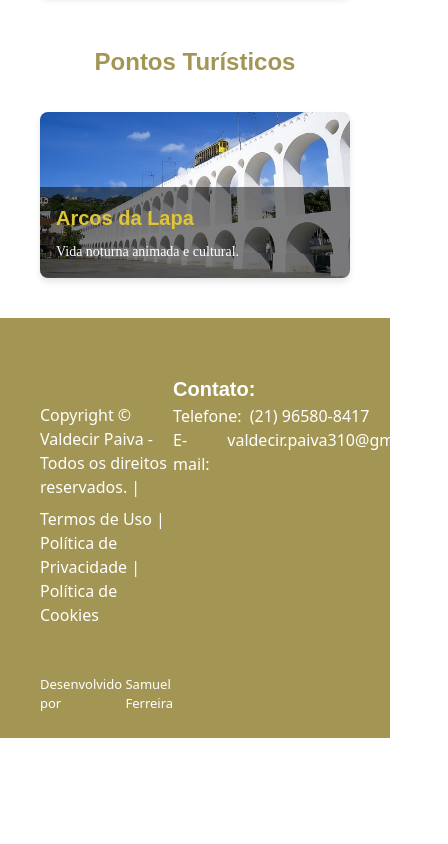
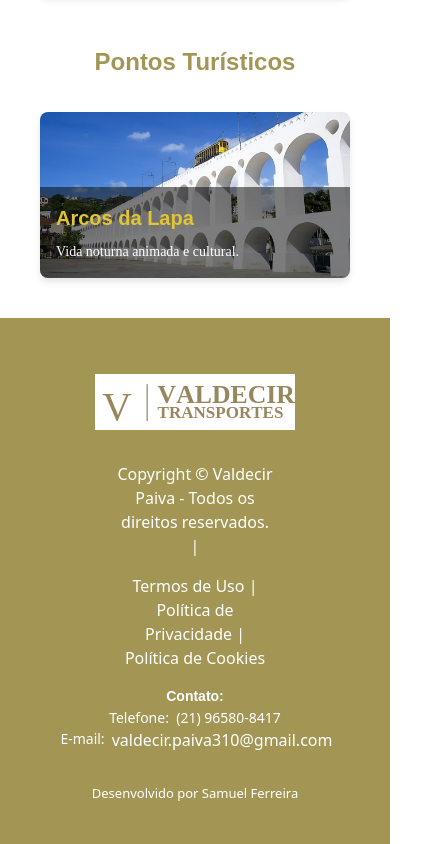
Before and after one commit to samuelfsilva/projeto-site-transportadora, a Next.js app: page / in a window 390 px wide. Shown: the part 2712-3556 px from the top of the page, 448 px wide, since content can reach past the window. Before the commit the page ends 3450 px from the top, so only its background shows below. Built offline with nearby package versions, Linux system fonts and the light colour scheme; a web font is replaced by a local one.

Commit message:
adicionar seção de desenvolvedor no rodapé com estilos responsivos e ajustes de layout para mobile

```diff
--- a/src/components/footer/index.tsx
+++ b/src/components/footer/index.tsx
@@ -71,6 +71,15 @@ const Footer: React.FC = () => {
               </a>
             </div>
           </div>
+          <div className="footer-developer-mobile">
+            <p>Desenvolvido por </p>&nbsp;
+            <a
+              href="mailto:samuel.ferreira.ti@gmail.com"
+              className="footer-link"
+            >
+              Samuel Ferreira
+            </a>
+          </div>
         </div>
       </footer>
     </>
--- a/src/components/footer/styles.css
+++ b/src/components/footer/styles.css
@@ -1,12 +1,8 @@
-
 /* Rodapé */
 .footer {
   background-color: #a39655;
   color: #ffffff;
-  padding-top: 2.5rem;
-  padding-right: 2.5rem;
-  padding-bottom: 1.5rem;
-  padding-left: 2.5rem;
+  padding: 2.5rem;
 }
 
 /* Centro do rodapé */
@@ -44,6 +40,10 @@
   transition: color 0.3s;
 }
 
+.footer-link:hover {
+  color: #d1d5db;
+}
+
 /* Centro do rodapé */
 .footer-center {
   display: flex;
@@ -52,11 +52,17 @@
 }
 
 /* Desenvolvedor no rodapé */
+.footer-developer-mobile {
+  display: none;
+}
 .footer-developer {
-  margin-top: 3rem;
+  margin-top: 2rem;
   font-size: 13px;
   display: flex;
   flex-direction: row;
+  justify-content: center;
+  text-align: center;
+  width: 100%;
 }
 
 /* Contato no rodapé */
@@ -86,3 +92,68 @@
 .footer-email p {
   width: 50px;
 }
+
+/* Media Queries para dispositivos móveis */
+@media (max-width: 768px) {
+  /* Ajusta o contêiner do rodapé para empilhar os elementos */
+  .footer-container {
+    flex-direction: column;
+    align-items: center;
+    text-align: center;
+  }
+
+  /* Ajusta o tamanho da logo no rodapé */
+  .footer-logo img {
+    width: 200px;
+    margin-bottom: 1rem;
+  }
+
+  /* Ajusta o texto no rodapé */
+  .footer-text {
+    margin-top: 1rem;
+    margin-bottom: 1rem;
+  }
+
+  /* Links no rodapé */
+  .footer-links {
+    margin-top: 1rem;
+  }
+
+  /* Ajusta o contato no rodapé */
+  .footer-contact {
+    text-align: center;
+    margin-top: 1rem;
+  }
+
+  .footer-contact-title-text {
+    font-size: 18px;
+  }
+
+  .footer-contact p {
+    font-size: 14px;
+  }
+
+  /* Desenvolvedor no rodapé */
+  .footer-developer-mobile {
+    margin-top: 2rem;
+    font-size: 13px;
+    display: flex;
+    flex-direction: row;
+    justify-content: center;
+    text-align: center;
+    width: 100%;
+  }
+  .footer-developer {
+    display: none;
+  }
+
+  .footer-developer a {
+    color: #ffffff;
+    text-decoration: none;
+    margin-left: 0.5rem;
+  }
+
+  .footer-developer a:hover {
+    color: #d1d5db;
+  }
+}
```
